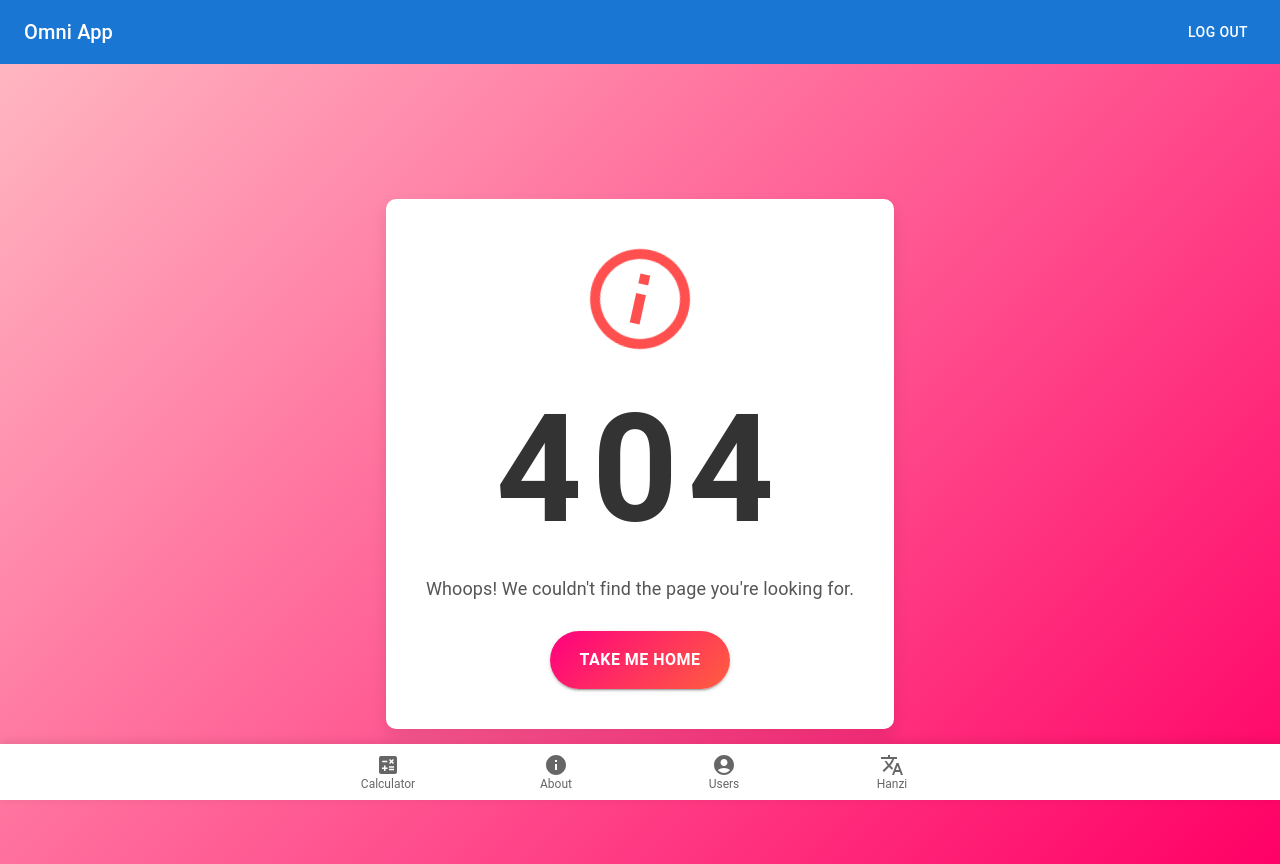
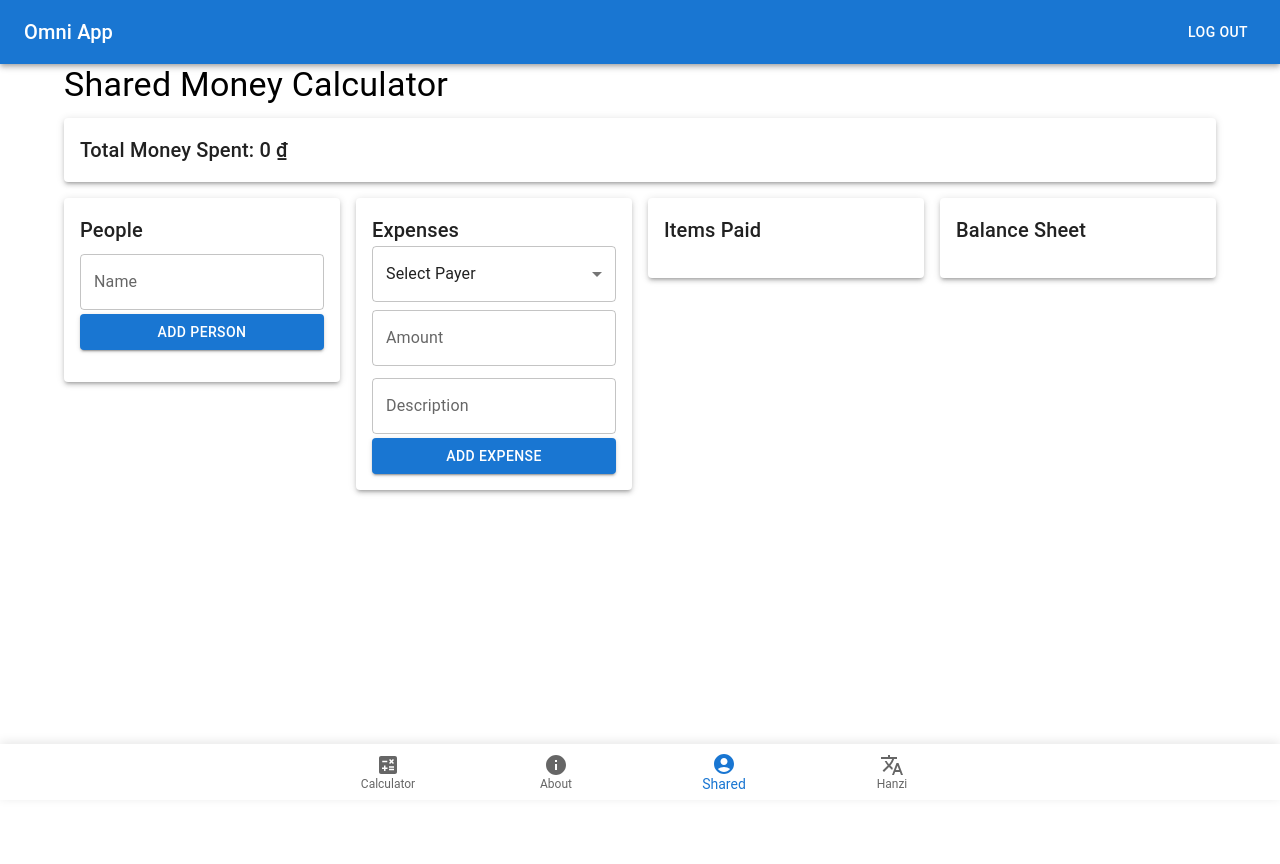
Before and after one commit to hoanghieptranj5/fe-app, a React (Create React App) app: page /shared in a window 1280 px wide. Before the commit this address had no page. After the commit the page ends 800 px from the top, so only its background shows below. Built offline with nearby package versions, Linux system fonts and the light colour scheme; sample sign-in values are in the browser's storage.

Commit message:
implemented SharedMoneyCalculator page

```diff
--- a/src/App.tsx
+++ b/src/App.tsx
@@ -7,7 +7,7 @@ import store from "./redux/store";
 import Login from "./pages/login/Login";
 import About from "./pages/about/About";
 import Home from "./pages/home/Home";
-import User from "./pages/users/User";
+import SharedMoney from "./pages/sharedMoney/SharedMoney";
 import PageNotFound from "./pages/error/PageNotFound";
 import PrivateRoute from "./components/privateRoutes/PrivateRoute"; // Import PrivateRoute
 
@@ -46,7 +46,7 @@ const App: React.FC = () => {
             <Route path="/login" element={<Login />} />
             <Route path="/about" element={<About />} />
             <Route path="*" element={<PageNotFound />} /> {/* Catch-all for undefined routes */}
-            <Route path="/users" element={<PrivateRoute element={<User />} />} />
+            <Route path="/shared" element={<PrivateRoute element={<SharedMoney />} />} />
             <Route path="/hanzi" element={<PrivateRoute element={<HanziContainer />} />} />
           </Routes>
         </Router>
--- a/src/components/appBar/AppBar.tsx
+++ b/src/components/appBar/AppBar.tsx
@@ -16,7 +16,7 @@ const CustomAppBar: React.FC = () => {
   const routes = [
     { path: "/", label: "Calculator", icon: <CalculateIcon /> },
     { path: "/about", label: "About", icon: <InfoIcon /> },
-    { path: "/users", label: "Users", icon: <AccountCircleIcon /> },
+    { path: "/shared", label: "Shared", icon: <AccountCircleIcon /> },
     { path: "/hanzi", label: "Hanzi", icon: <TranslateIcon /> },
   ];
 
--- /dev/null
+++ b/src/components/sharedMoney/SharedMoneyCalculator.tsx
@@ -0,0 +1,131 @@
+import React, { useState } from "react";
+import {
+  Container, TextField, Button, List, ListItem, ListItemText, IconButton, MenuItem, Select, Typography, Grid, Paper, Snackbar, Alert
+} from "@mui/material";
+import { Delete } from "@mui/icons-material";
+
+interface Person {
+  id: number;
+  name: string;
+}
+
+interface Expense {
+  id: number;
+  payer: number;
+  amount: number;
+  description: string;
+}
+
+const SharedMoneyCalculator: React.FC = () => {
+  const [people, setPeople] = useState<Person[]>([]);
+  const [expenses, setExpenses] = useState<Expense[]>([]);
+  const [newPerson, setNewPerson] = useState("");
+  const [newExpense, setNewExpense] = useState({ payer: "", amount: "", description: "" });
+  const [error, setError] = useState<string | null>(null);
+
+  const formatCurrency = (amount: number) => `${amount.toLocaleString("vi-VN")} ₫`;
+
+  const handleError = (message: string) => {
+    setError(message);
+    setTimeout(() => setError(null), 3000);
+  };
+
+  const addPerson = () => {
+    if (!newPerson.trim()) return handleError("Person name cannot be empty");
+    setPeople([...people, { id: Date.now(), name: newPerson.trim() }]);
+    setNewPerson("");
+  };
+
+  const removePerson = (id: number) => {
+    if (expenses.some((e) => e.payer === id)) return handleError("Cannot remove a person who has paid for an item.");
+    setPeople(people.filter((p) => p.id !== id));
+  };
+
+  const addExpense = () => {
+    if (!newExpense.payer || !newExpense.amount || !newExpense.description.trim()) {
+      return handleError("All expense fields must be filled out");
+    }
+    setExpenses([...expenses, { id: Date.now(), payer: Number(newExpense.payer), amount: Number(newExpense.amount), description: newExpense.description.trim() }]);
+    setNewExpense({ payer: "", amount: "", description: "" });
+  };
+
+  const calculateDebts = () => {
+    const total = expenses.reduce((sum, e) => sum + e.amount, 0);
+    const average = total / people.length;
+    const balances = new Map<number, number>(people.map((p) => [p.id, 0]));
+    expenses.forEach((e) => balances.set(e.payer, (balances.get(e.payer) || 0) + e.amount));
+    return { total, debts: people.map((p) => ({ name: p.name, balance: (balances.get(p.id) || 0) - average })) };
+  };
+
+  const { total, debts } = calculateDebts();
+
+  return (
+    <Container>
+      <Typography variant="h4" gutterBottom>Shared Money Calculator</Typography>
+      <Snackbar open={!!error} autoHideDuration={3000}>
+        <Alert severity="error" sx={{ width: '100%' }}>{error}</Alert>
+      </Snackbar>
+      <Paper elevation={3} sx={{ padding: 2, marginBottom: 2 }}>
+        <Typography variant="h6">Total Money Spent: {formatCurrency(total)}</Typography>
+      </Paper>
+
+      <Grid container spacing={2}>
+        <Grid item xs={12} sm={6} md={3}>
+          <Paper elevation={3} sx={{ padding: 2 }}>
+            <Typography variant="h6">People</Typography>
+            <TextField label="Name" value={newPerson} onChange={(e) => setNewPerson(e.target.value)} fullWidth margin="dense" />
+            <Button onClick={addPerson} variant="contained" fullWidth>Add Person</Button>
+            <List>
+              {people.map((p) => (
+                <ListItem key={p.id} secondaryAction={<IconButton onClick={() => removePerson(p.id)}><Delete /></IconButton>}>
+                  <ListItemText primary={p.name} />
+                </ListItem>
+              ))}
+            </List>
+          </Paper>
+        </Grid>
+
+        <Grid item xs={12} sm={6} md={3}>
+          <Paper elevation={3} sx={{ padding: 2 }}>
+            <Typography variant="h6">Expenses</Typography>
+            <Select value={newExpense.payer} onChange={(e) => setNewExpense({ ...newExpense, payer: e.target.value })} fullWidth displayEmpty>
+              <MenuItem value="" disabled>Select Payer</MenuItem>
+              {people.map((p) => <MenuItem key={p.id} value={p.id}>{p.name}</MenuItem>)}
+            </Select>
+            <TextField type="number" label="Amount" value={newExpense.amount} onChange={(e) => setNewExpense({ ...newExpense, amount: e.target.value })} fullWidth margin="dense" />
+            <TextField label="Description" value={newExpense.description} onChange={(e) => setNewExpense({ ...newExpense, description: e.target.value })} fullWidth margin="dense" />
+            <Button onClick={addExpense} variant="contained" fullWidth>Add Expense</Button>
+          </Paper>
+        </Grid>
+
+        <Grid item xs={12} sm={6} md={3}>
+          <Paper elevation={3} sx={{ padding: 2 }}>
+            <Typography variant="h6">Items Paid</Typography>
+            <List>
+              {expenses.map((e) => (
+                <ListItem key={e.id}>
+                  <ListItemText primary={`${people.find((p) => p.id === e.payer)?.name}: ${e.description} - ${formatCurrency(e.amount)}`} />
+                </ListItem>
+              ))}
+            </List>
+          </Paper>
+        </Grid>
+
+        <Grid item xs={12} sm={6} md={3}>
+          <Paper elevation={3} sx={{ padding: 2 }}>
+            <Typography variant="h6">Balance Sheet</Typography>
+            <List>
+              {debts.map(({ name, balance }) => (
+                <ListItem key={name}>
+                  <ListItemText primary={`${name}: ${balance >= 0 ? "Earned" : "Owes"} ${formatCurrency(Math.abs(balance))}`} />
+                </ListItem>
+              ))}
+            </List>
+          </Paper>
+        </Grid>
+      </Grid>
+    </Container>
+  );
+};
+
+export default SharedMoneyCalculator;
--- /dev/null
+++ b/src/pages/sharedMoney/SharedMoney.tsx
@@ -0,0 +1,10 @@
+import React from 'react';
+import SharedMoneyCalculator from "../../components/sharedMoney/SharedMoneyCalculator";
+
+const SharedMoney: React.FC = () => {
+  return (
+    <SharedMoneyCalculator />
+  );
+};
+
+export default SharedMoney;
--- a/src/pages/users/User.tsx
+++ /dev/null
@@ -1,12 +0,0 @@
-import React from 'react';
-
-const Users: React.FC = () => {
-  return (
-    <div>
-      <h1>Users Page</h1>
-      <p>This page is only accessible to authenticated users.</p>
-    </div>
-  );
-};
-
-export default Users;
```
